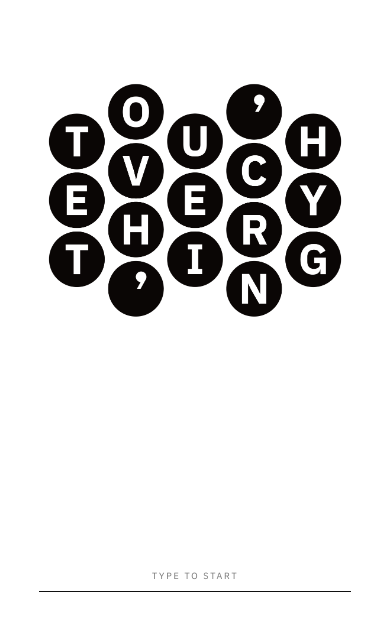
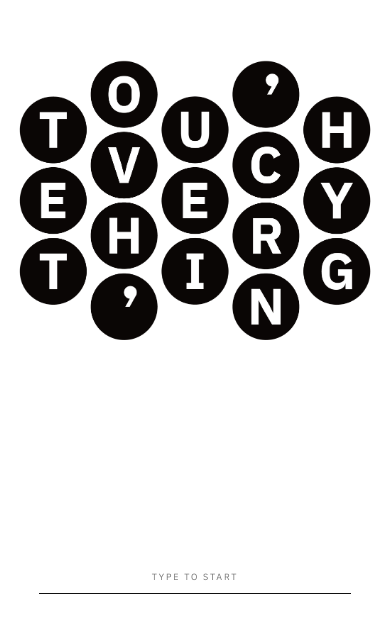
Before and after one commit to pop983863-star/TOUCH-EVERYTHING, a React (Vite) app: page / in a window 390 px wide. Shown: the part 163-796 px from the top of the page. Built offline with nearby package versions, Linux system fonts and the light colour scheme.

Commit message:
Update App.css

```diff
--- a/src/App.css
+++ b/src/App.css
@@ -7,271 +7,94 @@
 }
 
 body {
-  margin: 0;
-  background-color: #ffffff;
+  margin: 0; background-color: #fff;
   font-family: 'IBM Plex Sans', sans-serif;
-  font-weight: 400;
-  overflow: hidden;
+  font-weight: 400; overflow: hidden;
   -webkit-tap-highlight-color: transparent;
 }
 
-.app-root-container {
-  width: 100vw;
-  height: 100vh;
-  display: flex;
-  position: relative;
-  overflow: hidden;
-}
+.app-root-container { width: 100vw; height: 100vh; display: flex; position: relative; overflow: hidden; }
 
-.page-home {
-  width: 100%;
-  height: 100%;
-  display: flex;
-  flex-direction: column;
-}
-
-.viewport {
-  flex: 1;
-  display: flex;
-  align-items: center;
-  justify-content: center;
-  width: 100%;
-  position: relative;
-}
-
-/* 그리드 래퍼: 중앙 정렬 유지 */
-.main-grid-wrapper {
-  position: relative;
-  width: var(--grid-w);
-  height: var(--grid-h);
-  transform-origin: center center;
-}
+/* --- HOME --- */
+.page-home { width: 100%; height: 100%; display: flex; flex-direction: column; }
+.viewport { flex: 1; display: flex; align-items: center; justify-content: center; width: 100%; position: relative; }
+.main-grid-wrapper { position: relative; width: var(--grid-w); height: var(--grid-h); transform-origin: center; }
 
 .layer-static, .layer-dynamic {
-  position: absolute;
-  top: 0; left: 0;
-  width: 100%; height: 100%;
-  opacity: 0;
-  transition: opacity 1.5s ease-in-out;
-  pointer-events: none;
+  position: absolute; top: 0; left: 0; width: 100%; height: 100%;
+  opacity: 0; transition: opacity 1.5s ease-in-out; pointer-events: none;
 }
+.on { opacity: 1 !important; pointer-events: auto !important; z-index: 10; }
 
-.on {
-  opacity: 1 !important;
-  pointer-events: auto !important;
-  z-index: 10;
-}
-
-.layer-static img {
-  width: 100%; height: 100%;
-  object-fit: fill;
-  display: block;
-}
+.pixel-perfect { width: 100%; height: 100%; object-fit: fill; display: block; }
 
 .mask-circle {
-  position: absolute;
-  width: var(--node-size);
-  height: var(--node-size);
-  border-radius: 50%;
-  background-repeat: no-repeat;
+  position: absolute; width: var(--node-size); height: var(--node-size);
+  border-radius: 50%; background-repeat: no-repeat;
   background-size: var(--grid-w) var(--grid-h);
-  background-color: #f9f9f9;
-  transition: background-image 1.5s ease-in-out;
+  background-color: #f9f9f9; transition: background-image 1.5s ease-in-out;
 }
 
 .logo-overlay-marker {
-  position: absolute;
-  width: var(--node-size);
-  height: var(--node-size);
-  z-index: 20;
-  transition: transform 0.85s cubic-bezier(0.16, 1, 0.3, 1);
-  display: flex;
-  align-items: center;
-  justify-content: center;
+  position: absolute; width: var(--node-size); height: var(--node-size);
+  z-index: 20; transition: transform 0.85s cubic-bezier(0.16, 1, 0.3, 1);
+  display: flex; align-items: center; justify-content: center;
 }
+.logo-overlay-marker img { width: 100%; height: 100%; border-radius: 50%; object-fit: cover; transform: scale(1.02); }
 
-.logo-overlay-marker img {
-  width: 100%; height: 100%;
-  border-radius: 50%;
-  object-fit: cover;
-  transform: scale(1.02);
-}
+.footer-layout { height: 120px; display: flex; justify-content: center; align-items: flex-start; width: 100%; }
+.footer-container { display: flex; flex-direction: column; align-items: center; gap: 12px; }
+.footer-form { border-bottom: 0.5px solid #111; padding: 5px 0; width: 320px; display: flex; justify-content: center; }
 
-/* --- 푸터 및 입력창 정중앙 고정 --- */
-.footer-layout {
-  height: 120px;
-  display: flex;
-  justify-content: center;
-  align-items: flex-start;
-  width: 100%;
-}
-
-.footer-container {
-  display: flex;
-  flex-direction: column;
-  align-items: center; /* 자식 요소 가로 중앙 정렬 */
-  gap: 12px;
-  width: 100%;
-}
-
-.footer-form {
-  border-bottom: 0.5px solid #111;
-  padding: 5px 0;
-  width: 320px;
-  max-width: 80vw;
-  display: flex;
-  justify-content: center; /* 입력창을 가로 중앙으로 */
-  overflow: visible;
-}
-
-/* [핵심 수정] 입력값 우측 쏠림 방지 */
 input {
-  font-family: 'IBM Plex Sans', sans-serif;
-  font-weight: 400;
-  border: none;
-  outline: none;
-  background: transparent;
-  text-transform: uppercase;
-  text-align: center; /* 텍스트 자체 중앙 정렬 */
-  letter-spacing: 0.2em;
-  color: #111;
-
-  font-size: 16px; /* iOS 줌 방지 */
-  width: 177.7%; /* scale 역수 (1/0.5625 * 100) */
-  transform: scale(0.5625); /* 9px 효과 */
-
-  /* [수정] 스케일 변환 기준점을 정중앙으로 고정하여 쏠림 방지 */
-  transform-origin: center center;
-  margin: 0;
-  padding: 0;
-  flex-shrink: 0;
+  font-family: 'IBM Plex Sans', sans-serif; font-size: 16px;
+  border: none; outline: none; background: transparent;
+  text-transform: uppercase; text-align: center;
+  letter-spacing: 0.2em; color: #111;
+  transform: scale(0.5625); width: 568px; transform-origin: center center;
 }
 
 .footer-hint {
-  font-family: 'IBM Plex Sans', sans-serif;
-  font-size: 9px;
-  color: #d1d1d1;
-  letter-spacing: 0.2em;
-  text-transform: uppercase;
-  opacity: 0;
-  animation: hintAppear 1.5s ease 3s forwards;
+  font-family: 'IBM Plex Sans', sans-serif; font-size: 9px;
+  color: #d1d1d1; letter-spacing: 0.2em; text-transform: uppercase;
+  opacity: 0; animation: hintAppear 1.5s ease 3s forwards;
 }
+@keyframes hintAppear { from { opacity: 0; transform: translateY(-2px); } to { opacity: 1; transform: translateY(0); } }
 
-@keyframes hintAppear {
-  from { opacity: 0; transform: translateY(-2px); }
-  to { opacity: 1; transform: translateY(0); }
+/* --- EVERYTHING --- */
+.page-everything { width: 100vw; height: 100vh; position: relative; background: #fff; cursor: crosshair; }
+canvas { display: block; width: 100%; height: 100%; transition: transform 1.5s cubic-bezier(0.7, 0, 0.3, 1), filter 1s ease; }
+.zooming canvas { transform: scale(10); filter: blur(20px); opacity: 0; }
+
+.halftone-controls {
+  position: fixed; bottom: 120px; left: 50%; transform: translateX(-50%);
+  display: flex; flex-direction: column; align-items: center; gap: 10px; z-index: 100;
 }
+.halftone-controls span { font-size: 8px; font-weight: 700; color: #888; letter-spacing: 0.2em; }
+.halftone-controls input[type="range"] { width: 160px; -webkit-appearance: none; height: 1px; background: #ddd; outline: none; }
+.halftone-controls input[type="range"]::-webkit-slider-thumb { -webkit-appearance: none; width: 10px; height: 10px; background: #000; border-radius: 50%; cursor: pointer; }
 
-/* --- 모바일 반응형 중앙 정렬 --- */
+.everything-hint { position: fixed; bottom: 80px; left: 50%; transform: translateX(-50%); font-size: 8px; color: #ccc; letter-spacing: 0.1em; }
 
-@media (max-width: 600px) {
-  .main-grid-wrapper {
-    position: absolute;
-    left: 50%;
-    top: 50%;
-    /* 수평/수직 정중앙을 유지하며 scale만 조절 */
-    transform: translate(-50%, -50%) scale(0.72);
-  }
-  .top-nav { gap: 30px; top: 40px; }
-  .sub-title { font-size: 32px; }
-}
-
-@media (max-width: 400px) {
-  .main-grid-wrapper {
-    transform: translate(-50%, -50%) scale(0.6);
-  }
-}
-
-/* 서브페이지 (기존 유지) */
-.page-sub {
-  position: absolute; top: 0; left: 0; width: 100vw; height: 100vh;
-  display: flex; flex-direction: column; align-items: center; justify-content: center;
-  background: #fff; z-index: 100; animation: fadeIn 1s ease;
-}
-.top-nav { position: absolute; top: 60px; display: flex; gap: 50px; }
+/* --- SUB PAGES --- */
+.page-sub { position: absolute; top: 0; left: 0; width: 100vw; height: 100vh; display: flex; flex-direction: column; align-items: center; justify-content: center; background: #fff; z-index: 100; animation: fadeIn 1s ease; }
+.top-nav { position: absolute; top: 60px; display: flex; gap: 50px; z-index: 200; }
 .top-nav button { font-family: 'IBM Plex Sans', sans-serif; font-weight: 700; background: none; border: none; font-size: 11px; letter-spacing: 0.25em; cursor: pointer; color: #d1d1d1; transition: color 0.4s ease; }
 .top-nav button.active, .top-nav button:hover { color: #000; }
-.sub-title { margin-bottom: 20px; font-weight: 700; }
-.sub-desc { font-size: 14px; color: #666; max-width: 320px; text-align: center; line-height: 1.6; padding: 0 20px; }
-.home-back-btn { position: absolute; right: 30px; bottom: 30px; width: 50px; height: 50px; cursor: pointer; }
+
+.sub-title { font-weight: 700; font-size: 48px; margin-bottom: 20px; }
+.sub-desc { font-size: 14px; color: #666; max-width: 320px; text-align: center; line-height: 1.6; }
+
+.home-back-btn { position: absolute; right: 40px; bottom: 40px; width: 50px; height: 50px; cursor: pointer; z-index: 200; }
 .home-back-btn img { width: 100%; height: 100%; border-radius: 50%; object-fit: cover; }
+
 .clickable { cursor: pointer !important; }
 
 @keyframes fadeIn { from { opacity: 0; } to { opacity: 1; } }
-/* 기존 스타일 모두 유지하고 아래 내용 추가 */
 
-.page-everything {
-  width: 100vw;
-  height: 100vh;
-  position: relative;
-  background: #fff;
-  overflow: hidden;
-  cursor: crosshair;
+@media (max-width: 600px) {
+  .main-grid-wrapper { position: absolute; left: 50%; top: 50%; transform: translate(-50%, -50%) scale(0.72); }
+  .top-nav { gap: 25px; top: 40px; width: 100%; justify-content: center; }
+  .sub-title { font-size: 32px; }
+  .footer-form { width: 80vw; }
 }
-
-canvas {
-  display: block;
-  width: 100%;
-  height: 100%;
-  transition: transform 1.5s cubic-bezier(0.7, 0, 0.3, 1), filter 1s ease;
-}
-
-/* 줌인 효과 애니메이션 */
-.zooming canvas {
-  transform: scale(8);
-  filter: blur(10px);
-  opacity: 0;
-}
-
-/* 망점 조절 바 (하단 중앙) */
-.halftone-controls {
-  position: fixed;
-  bottom: 120px;
-  left: 50%;
-  transform: translateX(-50%);
-  display: flex;
-  flex-direction: column;
-  align-items: center;
-  gap: 10px;
-  z-index: 110;
-}
-
-.halftone-controls span {
-  font-size: 8px;
-  font-weight: 700;
-  letter-spacing: 0.2em;
-  color: #888;
-}
-
-.halftone-controls input[type="range"] {
-  width: 200px;
-  -webkit-appearance: none;
-  background: #eee;
-  height: 1px;
-  outline: none;
-}
-
-.halftone-controls input[type="range"]::-webkit-slider-thumb {
-  -webkit-appearance: none;
-  width: 10px;
-  height: 10px;
-  background: #000;
-  border-radius: 50%;
-  cursor: pointer;
-}
-
-.everything-hint {
-  position: fixed;
-  bottom: 80px;
-  left: 50%;
-  transform: translateX(-50%);
-  font-size: 8px;
-  color: #bbb;
-  letter-spacing: 0.1em;
-}
-
-/* 네비게이션 active 상태 */
-.top-nav button.active {
-  color: #000 !important;
-  border-bottom: 1px solid #000;
-}
```
